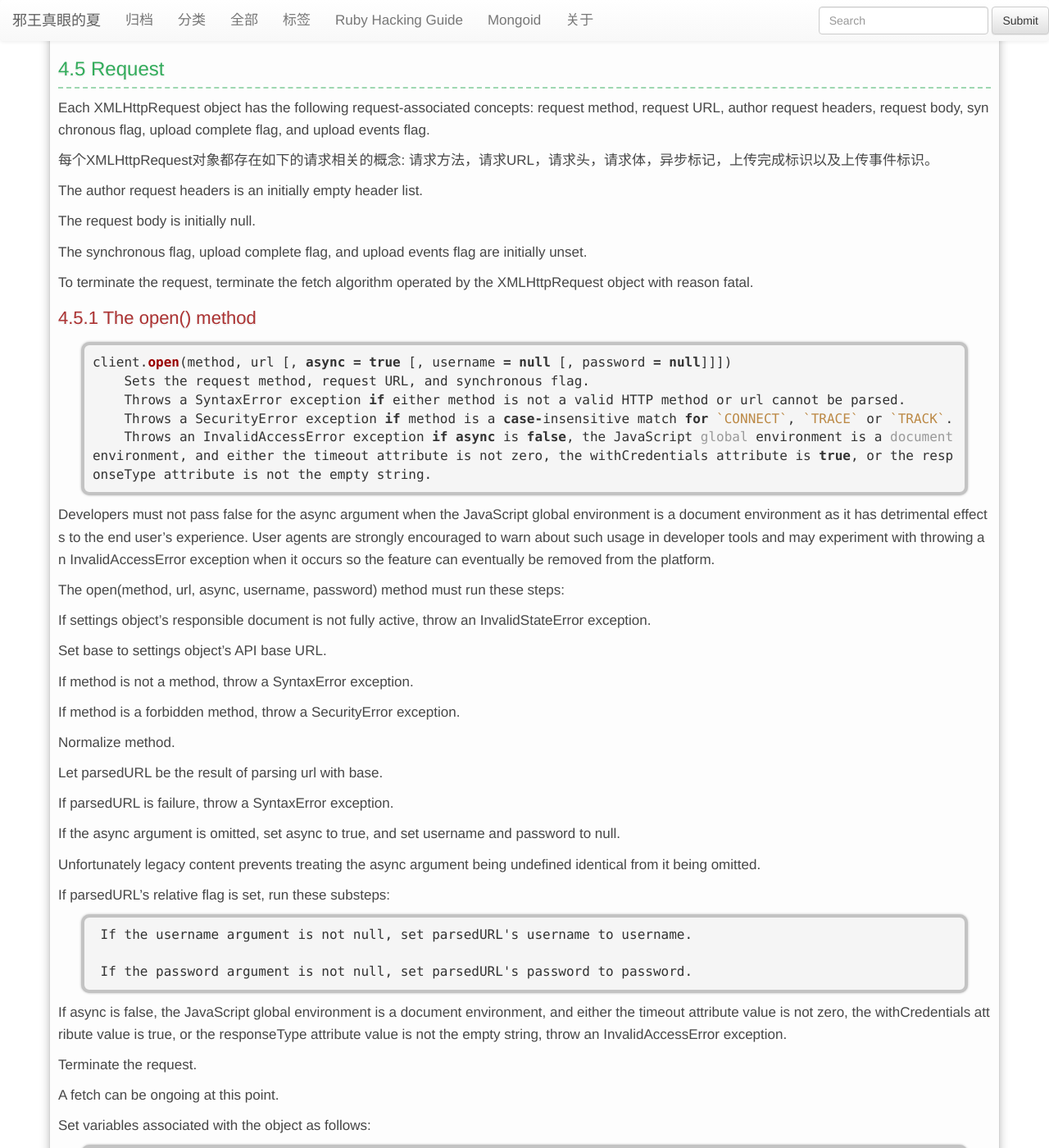
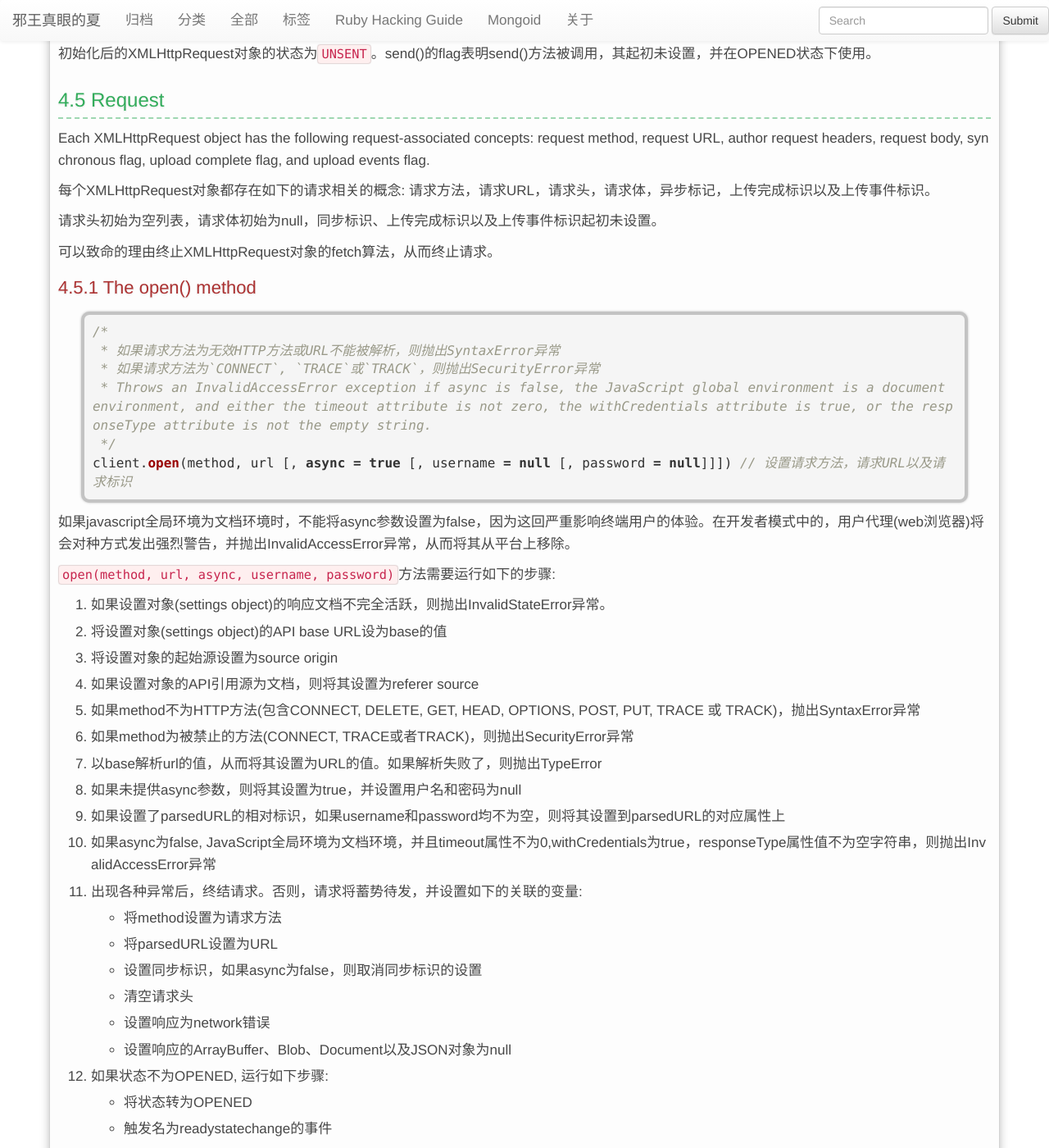
Before and after one commit to xiajian/xiajian.github.io, a Jekyll site: the page built from _posts/2014-10-07-XMLHttpRequest.md, in a window 1280 px wide and 1400 px high, scrolled down 5541 px. Shown: the whole window at 82% size. Built offline with Jekyll 4.4.1, drawn with Linux system fonts in a browser that asks for light colours; nearby versions of some CDN libraries; Markdown is read by kramdown in place of the engine named in the settings; comment, search, counter and statistics services are not loaded; some of the changed text lies outside the part shown.

Commit message:
新的日记

````diff
--- a/_posts/2014-10-07-XMLHttpRequest.md
+++ b/_posts/2014-10-07-XMLHttpRequest.md
@@ -167,6 +167,7 @@ XMLHttpRequest对象拥有一个设置对象。
 ```javascript
 client = new XMLHttpRequest() // Returns a new XMLHttpRequest object.
 ```
+注: 对象的创建存在这样的几种方法是- 对象字面值、new xxx、Object.create()。
 
 `XMLHttpRequest()`初始化器必须执行如下的步骤:
 
@@ -228,83 +229,44 @@ Each XMLHttpRequest object has the following request-associated concepts: reques
 
 每个XMLHttpRequest对象都存在如下的请求相关的概念: 请求方法，请求URL，请求头，请求体，异步标记，上传完成标识以及上传事件标识。
 
-The author request headers is an initially empty header list.
+请求头初始为空列表，请求体初始为null，同步标识、上传完成标识以及上传事件标识起初未设置。
 
-The request body is initially null.
-
-The synchronous flag, upload complete flag, and upload events flag are initially unset.
-
-To terminate the request, terminate the fetch algorithm operated by the XMLHttpRequest object with reason fatal.
+可以致命的理由终止XMLHttpRequest对象的fetch算法，从而终止请求。
 
 #### 4.5.1 The open() method
 
 ```javascript
-client.open(method, url [, async = true [, username = null [, password = null]]])
-    Sets the request method, request URL, and synchronous flag.
-    Throws a SyntaxError exception if either method is not a valid HTTP method or url cannot be parsed.
-    Throws a SecurityError exception if method is a case-insensitive match for `CONNECT`, `TRACE` or `TRACK`.
-    Throws an InvalidAccessError exception if async is false, the JavaScript global environment is a document environment, and either the timeout attribute is not zero, the withCredentials attribute is true, or the responseType attribute is not the empty string.
+/*
+ * 如果请求方法为无效HTTP方法或URL不能被解析，则抛出SyntaxError异常
+ * 如果请求方法为`CONNECT`, `TRACE`或`TRACK`，则抛出SecurityError异常
+ * Throws an InvalidAccessError exception if async is false, the JavaScript global environment is a document environment, and either the timeout attribute is not zero, the withCredentials attribute is true, or the responseType attribute is not the empty string.
+ */
+client.open(method, url [, async = true [, username = null [, password = null]]]) // 设置请求方法，请求URL以及请求标识
 ```
+如果javascript全局环境为文档环境时，不能将async参数设置为false，因为这回严重影响终端用户的体验。在开发者模式中的，用户代理(web浏览器)将会对种方式发出强烈警告，并抛出InvalidAccessError异常，从而将其从平台上移除。
 
-Developers must not pass false for the async argument when the JavaScript global environment is a document environment as it has detrimental effects to the end user's experience. User agents are strongly encouraged to warn about such usage in developer tools and may experiment with throwing an InvalidAccessError exception when it occurs so the feature can eventually be removed from the platform.
+`open(method, url, async, username, password)`方法需要运行如下的步骤:
 
-The open(method, url, async, username, password) method must run these steps:
-
- If settings object's responsible document is not fully active, throw an InvalidStateError exception.
-
- Set base to settings object's API base URL.
-
- If method is not a method, throw a SyntaxError exception.
-
- If method is a forbidden method, throw a SecurityError exception.
-
- Normalize method.
-
- Let parsedURL be the result of parsing url with base.
-
- If parsedURL is failure, throw a SyntaxError exception.
-
- If the async argument is omitted, set async to true, and set username and password to null.
-
- Unfortunately legacy content prevents treating the async argument being undefined identical from it being omitted.
-
- If parsedURL's relative flag is set, run these substeps:
-
-     If the username argument is not null, set parsedURL's username to username.
-
-     If the password argument is not null, set parsedURL's password to password.
-
- If async is false, the JavaScript global environment is a document environment, and either the timeout attribute value is not zero, the withCredentials attribute value is true, or the responseType attribute value is not the empty string, throw an InvalidAccessError exception.
-
- Terminate the request.
-
- A fetch can be ongoing at this point.
-
- Set variables associated with the object as follows:
-
-     Set request method to method.
-
-     Set request URL to parsedURL.
-
-     Set the synchronous flag, if async is false, and unset the synchronous flag otherwise.
-
-     Empty author request headers.
-
-     Set response to a network error.
-
-     Set response ArrayBuffer object to null.
-
-     Set response Blob object to null.
-
-     Set response Document object to null.
-
-     Set response JSON object to null.
-
- If the state is not OPENED, run these substeps:
-
-     Change the state to OPENED.
-
-     Fire an event named readystatechange.
+1. 如果设置对象(settings object)的响应文档不完全活跃，则抛出InvalidStateError异常。
+2. 将设置对象(settings object)的API base URL设为base的值
+3. 将设置对象的起始源设置为source origin
+4. 如果设置对象的API引用源为文档，则将其设置为referer source
+5. 如果method不为HTTP方法(包含CONNECT, DELETE, GET, HEAD, OPTIONS, POST, PUT, TRACE 或 TRACK)，抛出SyntaxError异常
+6. 如果method为被禁止的方法(CONNECT, TRACE或者TRACK)，则抛出SecurityError异常
+7. 以base解析url的值，从而将其设置为URL的值。如果解析失败了，则抛出TypeError
+8. 如果未提供async参数，则将其设置为true，并设置用户名和密码为null
+9. 如果设置了parsedURL的相对标识，如果username和password均不为空，则将其设置到parsedURL的对应属性上
+10. 如果async为false, JavaScript全局环境为文档环境，并且timeout属性不为0,withCredentials为true，responseType属性值不为空字符串，则抛出InvalidAccessError异常
+11. 出现各种异常后，终结请求。否则，请求将蓄势待发，并设置如下的关联的变量:
+    * 将method设置为请求方法
+    * 将parsedURL设置为URL
+    * 设置同步标识，如果async为false，则取消同步标识的设置
+    * 清空请求头
+    * 设置响应为network错误
+    * 设置响应的ArrayBuffer、Blob、Document以及JSON对象为null
+12. 如果状态不为OPENED, 运行如下步骤:
+    * 将状态转为OPENED
+    * 触发名为readystatechange的事件
 
 #### 4.5.2 The setRequestHeader() method
 
@@ -1077,7 +1039,7 @@ In this example XMLHttpRequest, combined with concepts defined in the sections b
 
 Fully working code would of course be more elaborate and deal with more scenarios, such as network errors or the end user terminating the request.
 
-## References
+## 引用
 
 - [COOKIES] HTTP State Management Mechanism, Adam Barth. IETF.
 - [DOM] DOM, Anne van Kesteren, Aryeh Gregor and Ms2ger. WHATWG.
````
Also changed, not shown: _posts/2014-09-06-心情日记.md (+16 -2 lines).
